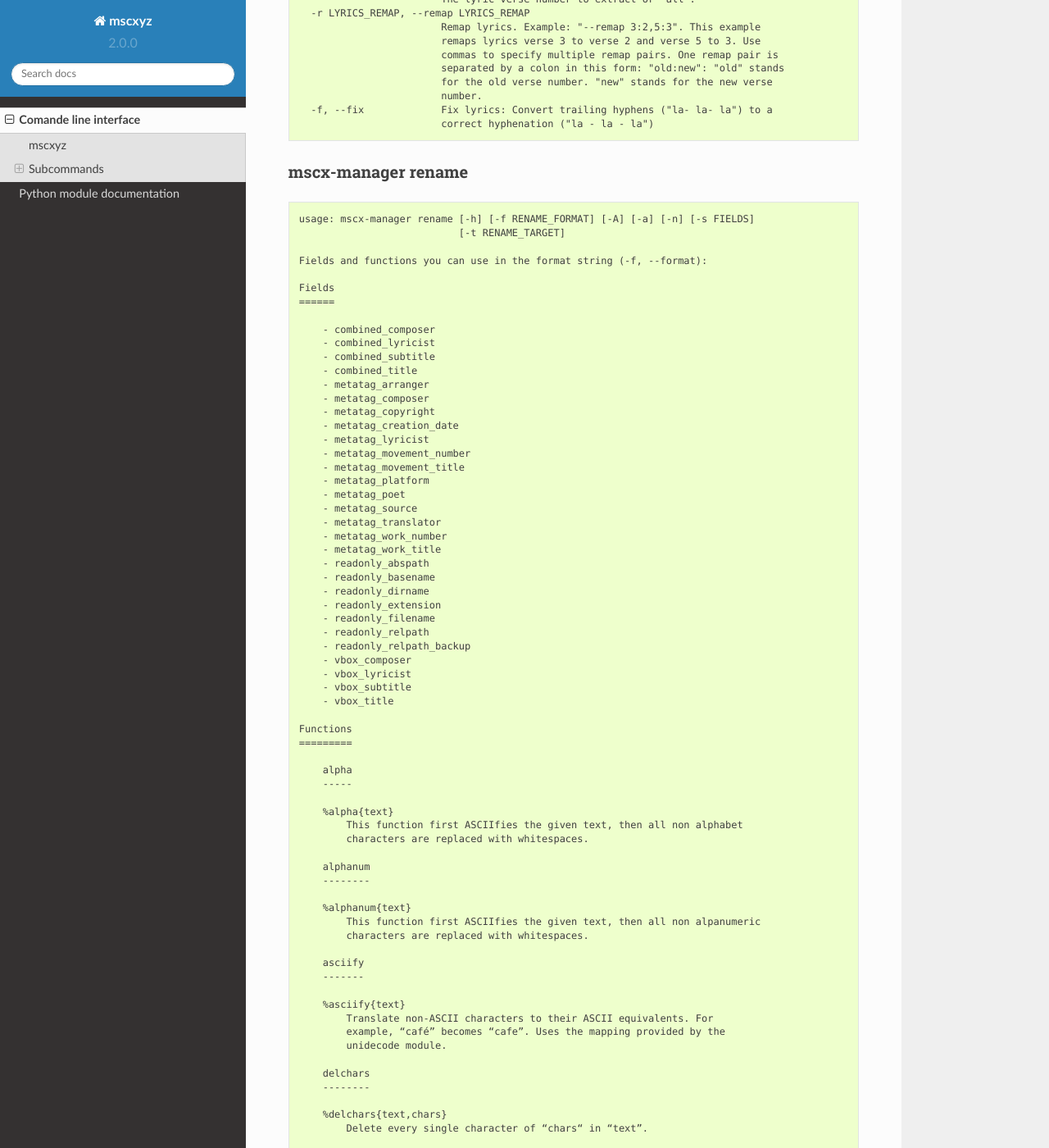
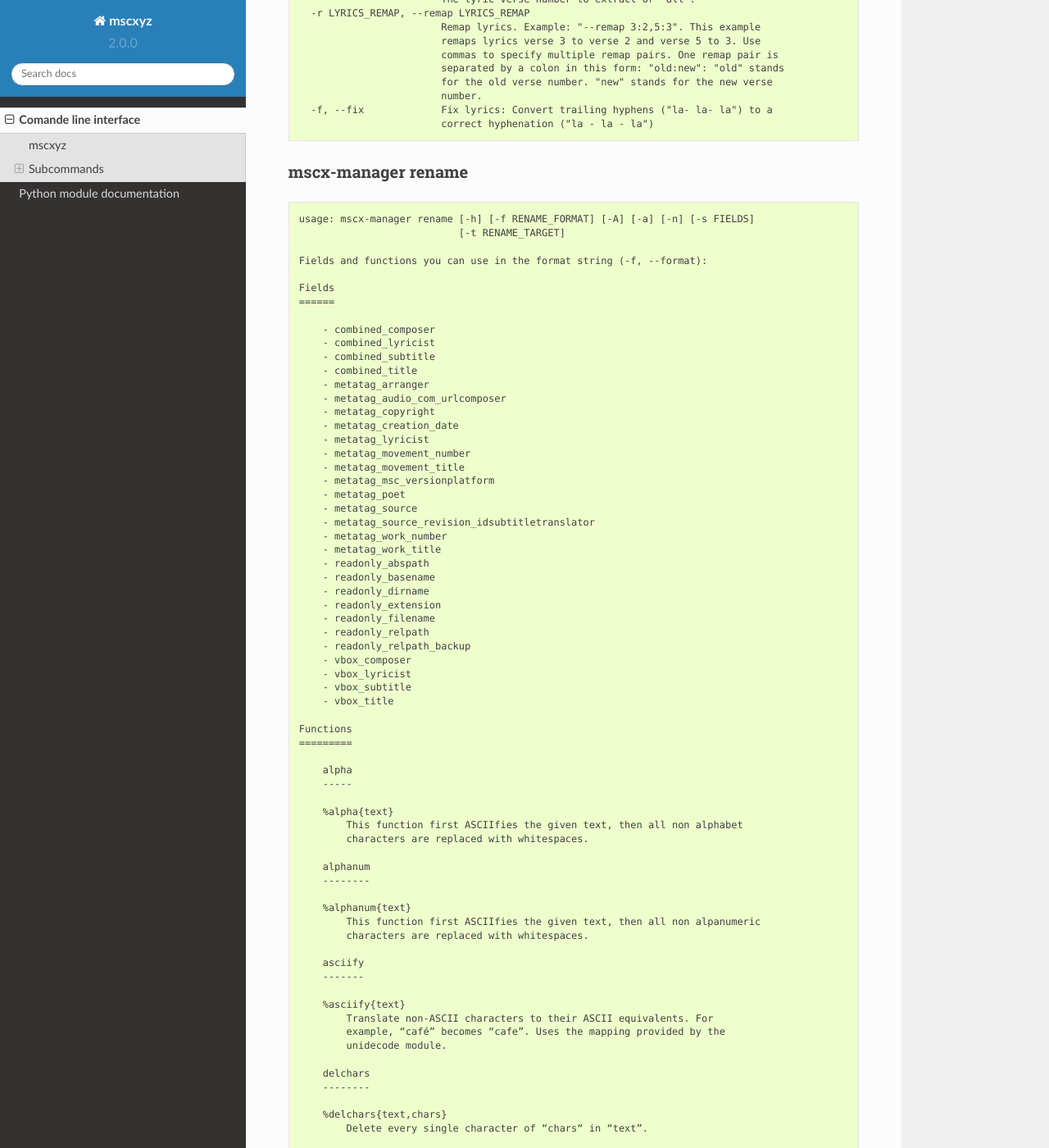
Before and after one commit to Josef-Friedrich/mscxyz, a Sphinx documentation site: the page built from docs/cli.rst, in a window 1280 px wide and 1400 px high, scrolled down 3449 px. Shown: the whole window at 82% size. Built offline with Sphinx 7.4.7 and the Read the Docs theme 2.0.0, drawn with Linux system fonts in a browser that asks for light colours; some of the changed text lies outside the part shown.

Commit message:
Fix some errors

```diff
--- a/docs/cli.rst
+++ b/docs/cli.rst
@@ -143,16 +143,16 @@
       - combined_subtitle
       - combined_title
       - metatag_arranger
-      - metatag_composer
+      - metatag_audio_com_urlcomposer
       - metatag_copyright
       - metatag_creation_date
       - metatag_lyricist
       - metatag_movement_number
       - metatag_movement_title
-      - metatag_platform
+      - metatag_msc_versionplatform
       - metatag_poet
       - metatag_source
-      - metatag_translator
+      - metatag_source_revision_idsubtitletranslator
       - metatag_work_number
       - metatag_work_title
       - vbox_composer
@@ -227,16 +227,16 @@
       - combined_subtitle
       - combined_title
       - metatag_arranger
-      - metatag_composer
+      - metatag_audio_com_urlcomposer
       - metatag_copyright
       - metatag_creation_date
       - metatag_lyricist
       - metatag_movement_number
       - metatag_movement_title
-      - metatag_platform
+      - metatag_msc_versionplatform
       - metatag_poet
       - metatag_source
-      - metatag_translator
+      - metatag_source_revision_idsubtitletranslator
       - metatag_work_number
       - metatag_work_title
       - readonly_abspath
```
Also changed, not shown: README.rst (+6 -6 lines), 3 other files.
